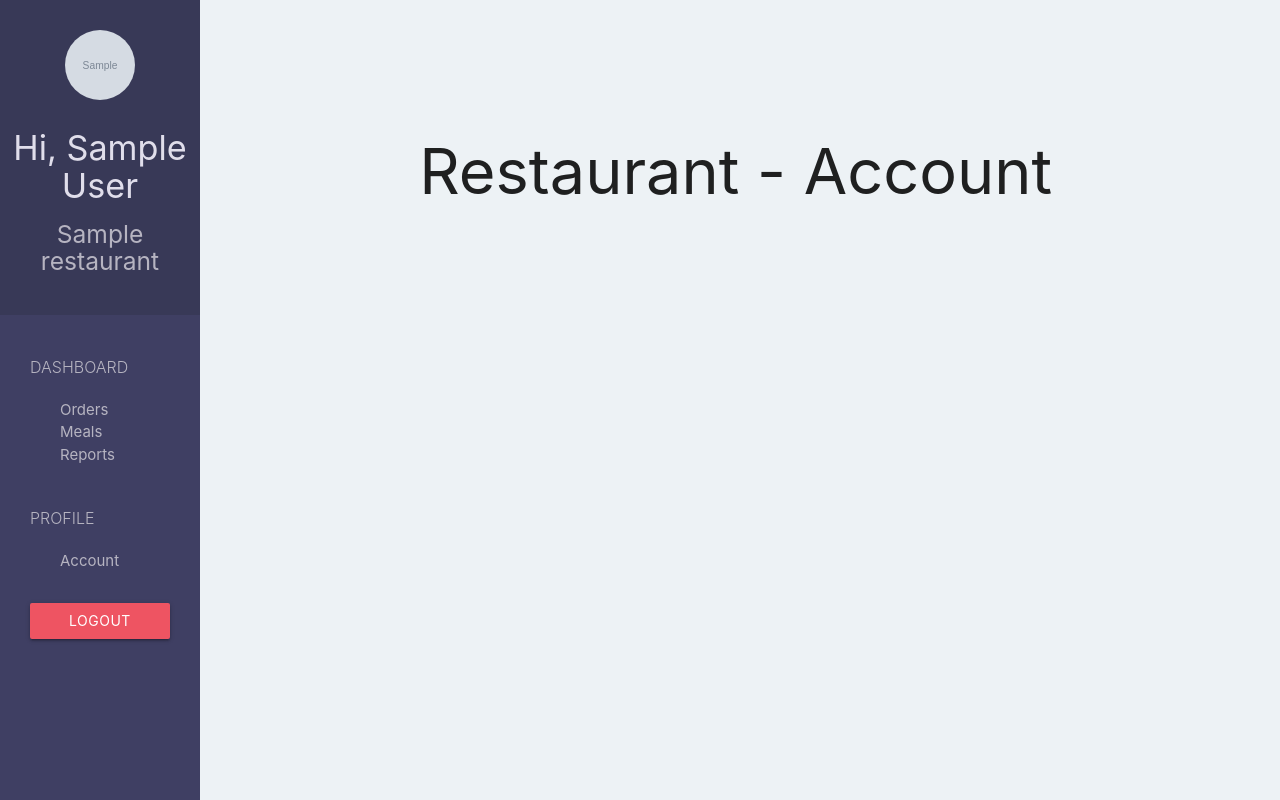
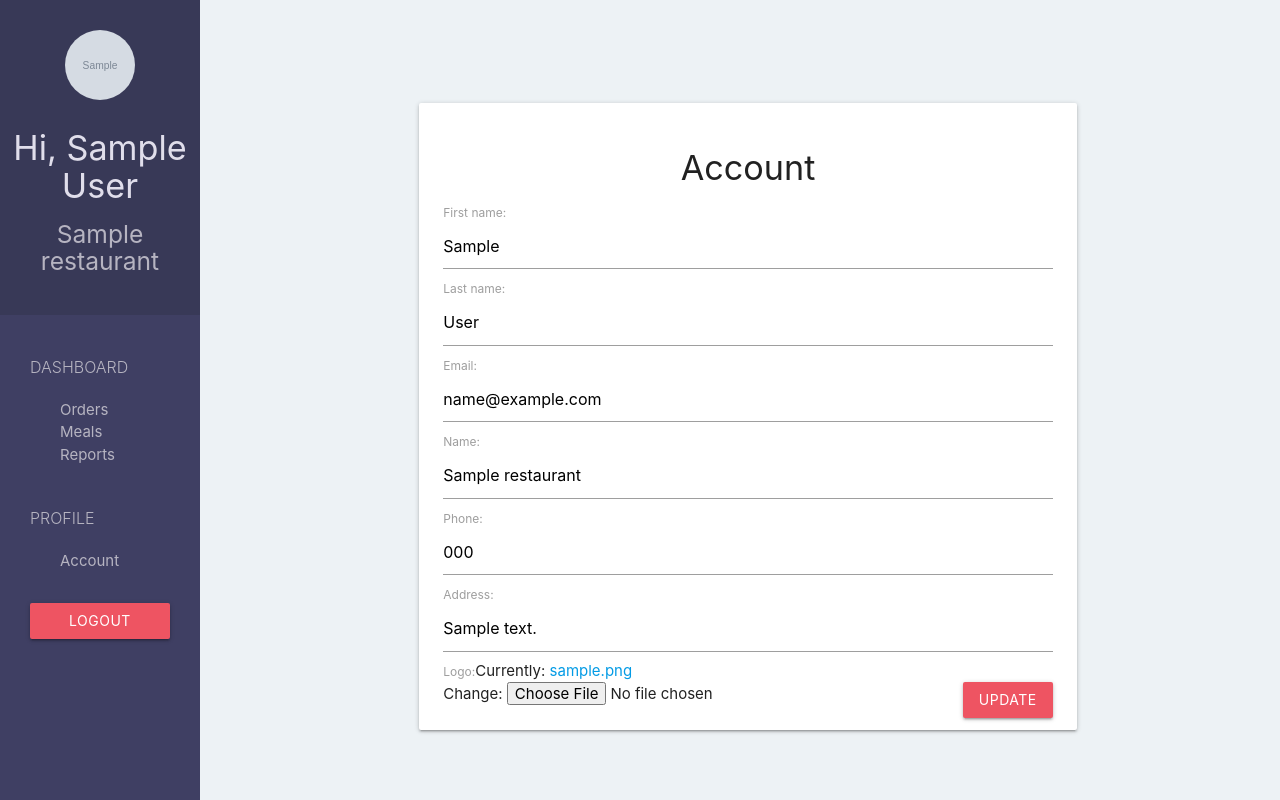
Before and after one commit to m6code/foodtasker09, a Django app: page /restaurant/account/ in a window 1280 px wide. Run offline with Django 3.2, Linux system fonts and the light colour scheme; a user stored in the database is signed in; tables that the repository leaves empty hold one stand-in row (values such as "Sample post"); grey boxes marked "Sample" are stand-in pictures.

Commit message:
Add funtionality to restaurant account page

```diff
--- a/foodtaskerapp/forms.py
+++ b/foodtaskerapp/forms.py
@@ -1,5 +1,6 @@
 from django import forms
 from django.contrib.auth.models import User
+
 from .models import Restaurant
 
 class UserForm(forms.ModelForm):
@@ -9,6 +10,13 @@
 		model = User
 		fields = ("username", "password", "first_name", "last_name", "email")
 
+
+class UserFormEdit(forms.ModelForm):
+	email = forms.CharField(max_length=100, required=True)
+	class Meta:
+		model = User
+		fields = ("first_name", "last_name", "email")
+
 class RestaurantForm(forms.ModelForm):
 	class Meta:
 		model = Restaurant
--- a/foodtaskerapp/templates/foodtaskerapp/base_signup.html
+++ b/foodtaskerapp/templates/foodtaskerapp/base_signup.html
@@ -12,7 +12,7 @@
 
 	<div class="container">
 		<div class="row">
-			<div class="col s12 s9 s6 s3">
+			<div class="col l12 m9 s9">
 				<br/>
 				<br/>
 				<div class="card">
--- a/foodtaskerapp/templates/foodtaskerapp/restaurant/account.html
+++ b/foodtaskerapp/templates/foodtaskerapp/restaurant/account.html
@@ -2,7 +2,19 @@
 {% block title %} Restaurant | Account {% endblock title %}
 
 {% block content%}
-	<div class="main">
-		<h1>Restaurant - Account</h1>
+	<div class="main s8 m4">
+		<div class="card-panel"> <!-- card -->
+			<div class="bg-blue white"> <!-- card-title -->
+				<h4 class="center"> Account </h4>
+			</div>
+			<div class=""> <!-- card-content -->
+				<form method="POST" enctype="multipart/form-data">
+					{% csrf_token %}
+					{{ user_form_edit }}
+					{{ restaurant_form_edit }}
+					<button type="submit" class="btn btn-pink right">Update</button>
+				</form>
+			</div>
+		</div>
 	</div>
 {% endblock content%}
--- a/foodtaskerapp/templates/foodtaskerapp/restaurant/sign_in.html
+++ b/foodtaskerapp/templates/foodtaskerapp/restaurant/sign_in.html
@@ -7,7 +7,7 @@
 	<form method="POST">
 		{% csrf_token %}
 		{{ form }}
-		<button type="submit" class="btn btn-pink"> Sign In</button>
+		<button type="submit" class="btn btn-pink right"> Sign In</button>
 	</form>
 	<a href="{% url 'restaurant-sign-up' %}">Become a Restaurant</a>
 {% endblock content %}
--- a/foodtaskerapp/templates/foodtaskerapp/restaurant/sign_up.html
+++ b/foodtaskerapp/templates/foodtaskerapp/restaurant/sign_up.html
@@ -9,7 +9,7 @@
 		{{ user_form }}
 		<h4>Restaurant Info</h4>
 		{{ restaurant_form }}
-		<button type="submit" class="btn btn-pink"> Sign Up</button>
+		<button type="submit" class="btn btn-pink right"> Sign Up</button>
 	</form>
 
 {% endblock content %}
--- a/foodtaskerapp/views.py
+++ b/foodtaskerapp/views.py
@@ -3,7 +3,7 @@
 from django.contrib.auth import authenticate, login
 from django.contrib.auth.models import User
 
-from .forms import UserForm, RestaurantForm
+from .forms import UserForm, RestaurantForm , UserFormEdit
 
 def home(request):
 	return redirect(restaurant_home)
@@ -11,12 +11,26 @@
 @login_required(login_url='/restaurant/sign-in/')
 def restaurant_home(request):
 	# return render(request, 'foodtaskerapp/restaurant/home.html', {})
-	return redirect(restaurant_account)
+	return redirect(restaurant_order)
 
 
 @login_required(login_url='/restaurant/sign-in/')
 def restaurant_account(request):
-	return render(request, 'foodtaskerapp/restaurant/account.html', {})
+	user_form_edit = UserFormEdit(instance = request.user)
+	restaurant_form_edit = RestaurantForm(instance = request.user.restaurant)
+
+	if request.method == "POST":
+		user_form_edit = UserFormEdit(request.POST, instance=request.user)
+		restaurant_form_edit = RestaurantForm(request.POST, request.FILES, instance = request.user.restaurant)
+
+		if user_form_edit.is_valid() and restaurant_form_edit.is_valid():
+			user_form_edit.save()
+			restaurant_form_edit.save()
+
+	return render(request, 'foodtaskerapp/restaurant/account.html', {
+		"user_form_edit": user_form_edit,
+		"restaurant_form_edit": restaurant_form_edit
+		})
 
 @login_required(login_url='/restaurant/sign-in/')
 def restaurant_meal(request):
```
